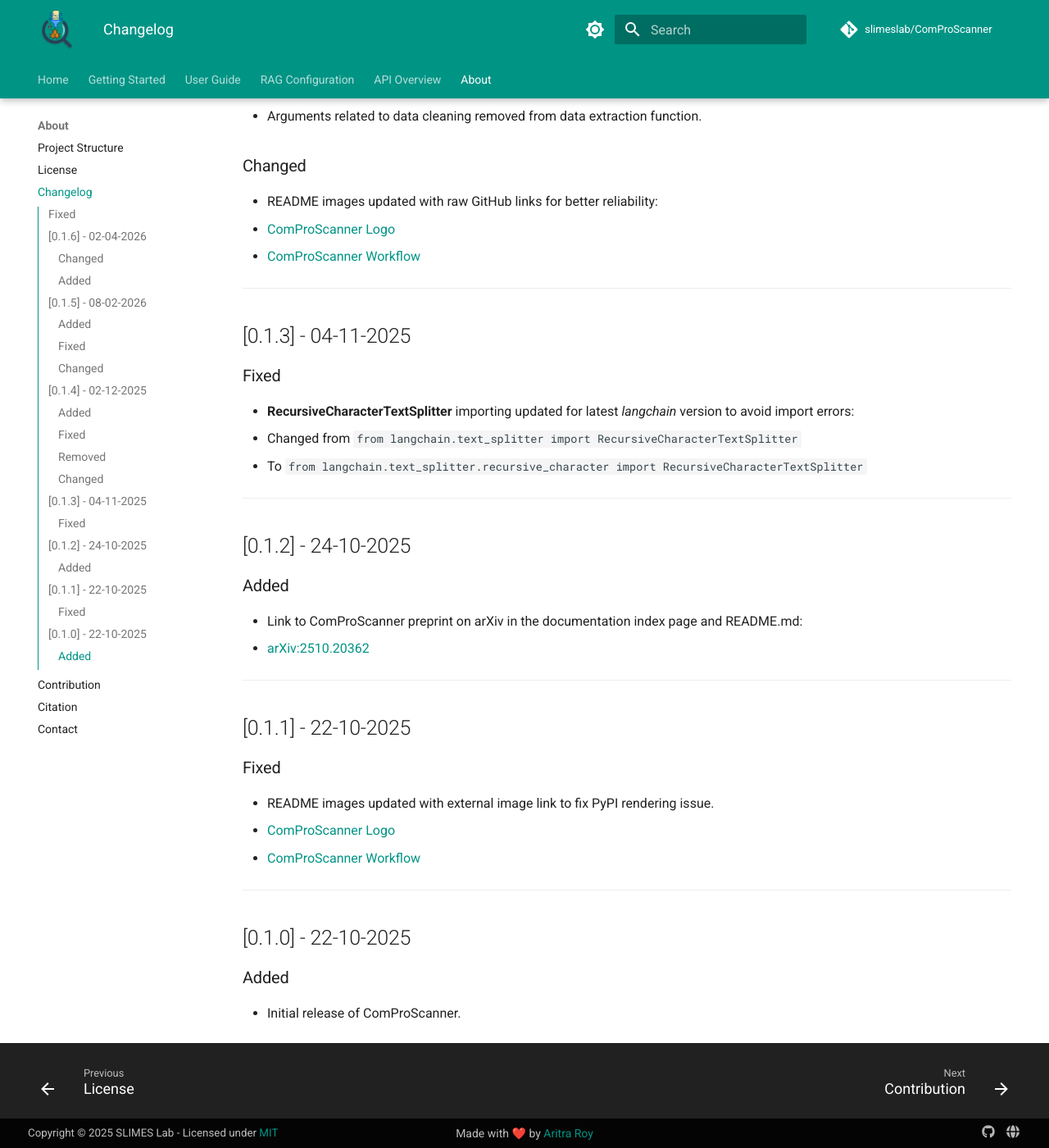
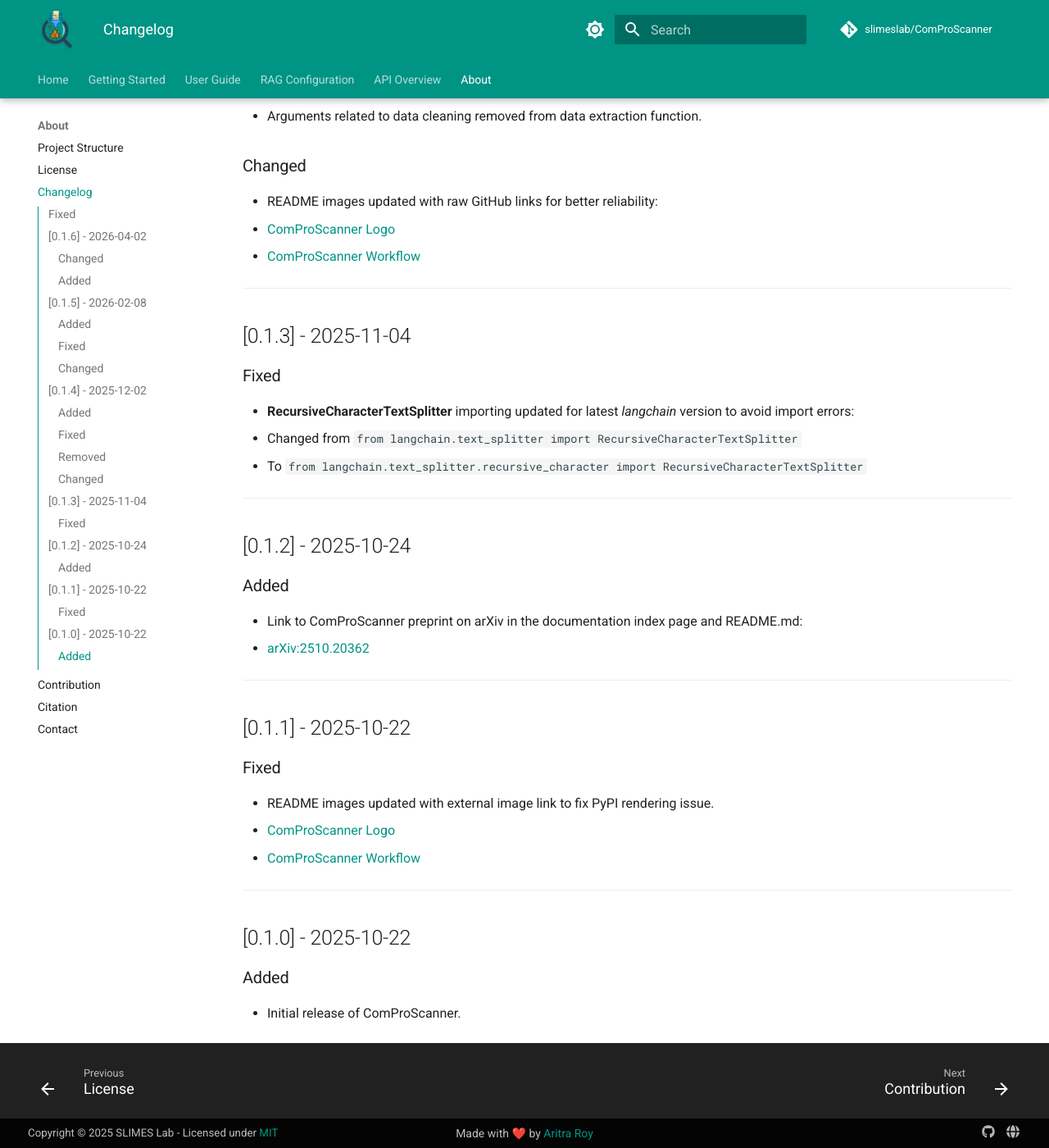
Before and after one commit to slimeslab/ComProScanner, an MkDocs documentation site: the page built from docs/about/changelog.md, in a window 1280 px wide and 1400 px high, scrolled down 3789 px. Shown: the whole window at 82% size. Built offline with MkDocs 1.6.1 and Material for MkDocs 9.7.7, drawn with Linux system fonts in a browser that asks for light colours; comment, search, counter and statistics services are not loaded; the version menu is left out; some of the changed text lies outside the part shown.

```diff
--- a/docs/about/changelog.md
+++ b/docs/about/changelog.md
@@ -24,7 +24,7 @@
 - `process_articles()` now routes user-provided `doi_list` by `general_publisher` from metadata and sends each DOI only to its matching source processor.
 
 ---
-## [0.1.6] - 02-04-2026
+## [0.1.6] - 2026-04-02
 ### Changed
 - Updated [README.md](README.md), [CITATION.cff](CITATION.cff) and docs with the published version (advance article) of the ComProScanner paper in _Digital Discovery_ as fully open access:
   - [ComProScanner: a multi-agent based framework for composition-property structured data extraction from scientific literature](https://doi.org/10.1039/D5DD00521C)
@@ -33,7 +33,7 @@
 - Guide for API key creation for various LLM providers and publisher APIs added to the documentation at `docs/getting-started/api-key-guide.md` with detailed instructions for each provider.
 
 ---
-## [0.1.5] - 08-02-2026
+## [0.1.5] - 2026-02-08
 
 ### Added
 - Data related to comparison with other agentic data extraction frameworks added for the ComProScanner paper in the `examples/piezo_test/comparing_existing_frameworks` folder.
@@ -105,7 +105,7 @@
 - README badges section converted from HTML to markdown format for better compatibility across platforms.
 
 ---
-## [0.1.4] - 02-12-2025
+## [0.1.4] - 2025-12-02
 
 ### Added
 
@@ -141,7 +141,7 @@
   - [ComProScanner Workflow](https://raw.githubusercontent.com/aritraroy24/ComProScanner/main/assets/overall_workflow.png)
 
 ---
-## [0.1.3] - 04-11-2025
+## [0.1.3] - 2025-11-04
 
 ### Fixed
 
@@ -150,7 +150,7 @@
   - To `from langchain.text_splitter.recursive_character import RecursiveCharacterTextSplitter`
 
 ---
-## [0.1.2] - 24-10-2025
+## [0.1.2] - 2025-10-24
 
 ### Added
 
@@ -158,7 +158,7 @@
   - [arXiv:2510.20362](https://arxiv.org/abs/2510.20362)
 
 ---
-## [0.1.1] - 22-10-2025
+## [0.1.1] - 2025-10-22
 
 ### Fixed
 
@@ -167,7 +167,7 @@
   - [ComProScanner Workflow](https://i.ibb.co/QWd2qd3/overall-workflow.png)
 
 ---
-## [0.1.0] - 22-10-2025
+## [0.1.0] - 2025-10-22
 
 ### Added
 
```
Also changed, not shown: CHANGELOG.md (+11 -7 lines), docs/getting-started/api-key-guide.md (+6 -5 lines), docs/rag-config.md (+3 -3 lines), 2 other files.
